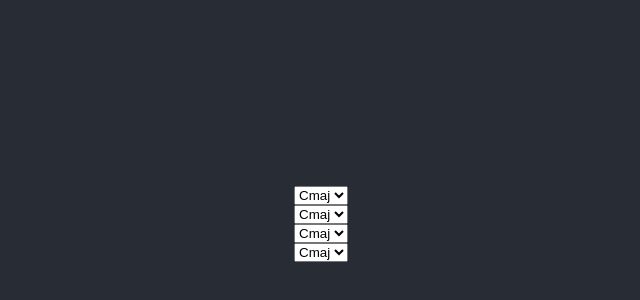
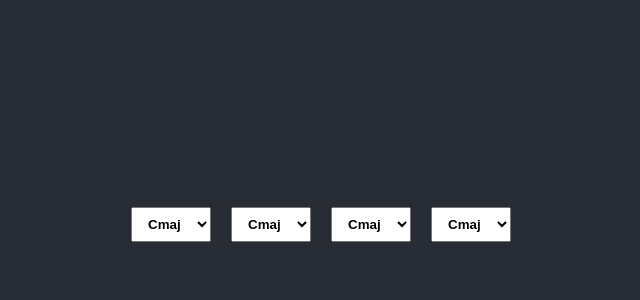
Before and after one commit to bedarevalx/melody-generator, a React (Create React App) app: page / in a window 1280 px wide. Shown: the part 176-476 px from the top of the page, without its empty margins (319-959 px from the left). Built offline with nearby package versions, Linux system fonts and the light colour scheme.

Commit message:
Добавил стилей

```diff
--- a/src/App.css
+++ b/src/App.css
@@ -17,11 +17,11 @@
   background-color: #282c34;
   min-height: 100vh;
   display: flex;
-  flex-direction: column;
   align-items: center;
   justify-content: center;
   font-size: calc(10px + 2vmin);
   color: white;
+  gap: 20px;
 }
 
 .App-link {
@@ -36,3 +36,8 @@
     transform: rotate(360deg);
   }
 }
+
+.chord-select {
+  padding: 8px 12px;
+  font-weight: 600;
+}
--- a/src/components/ChordSelect/index.tsx
+++ b/src/components/ChordSelect/index.tsx
@@ -7,7 +7,7 @@ const ChordSelect = () => {
     setChord(e.target.value);
   };
   return (
-    <select onChange={handleChange} value={chord}>
+    <select onChange={handleChange} value={chord} className='chord-select'>
       <option value={'Cmaj'}>Cmaj</option>
       <option value={'Fmaj'}>Fmaj</option>
       <option value={'Amin'}>Amin</option>
```
